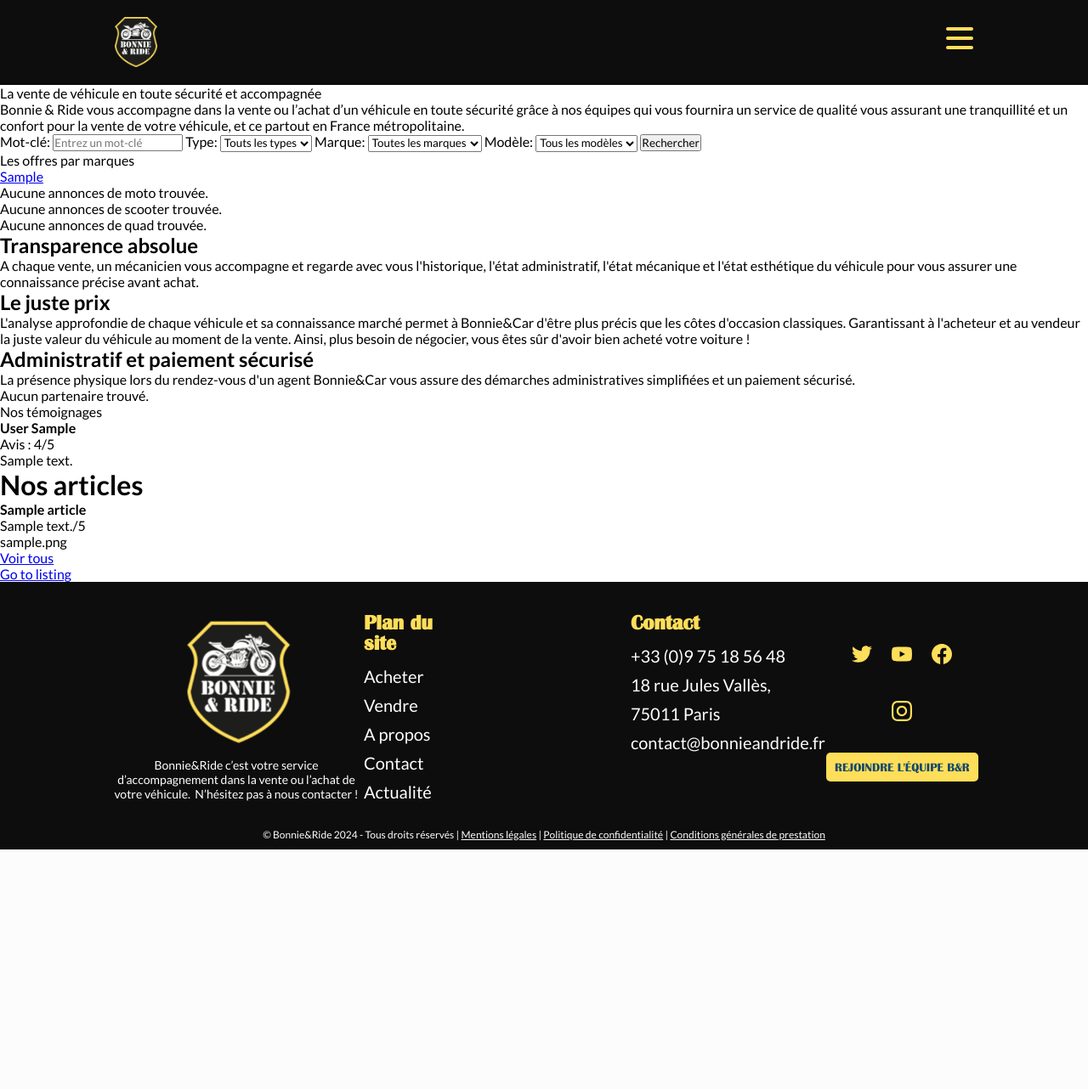
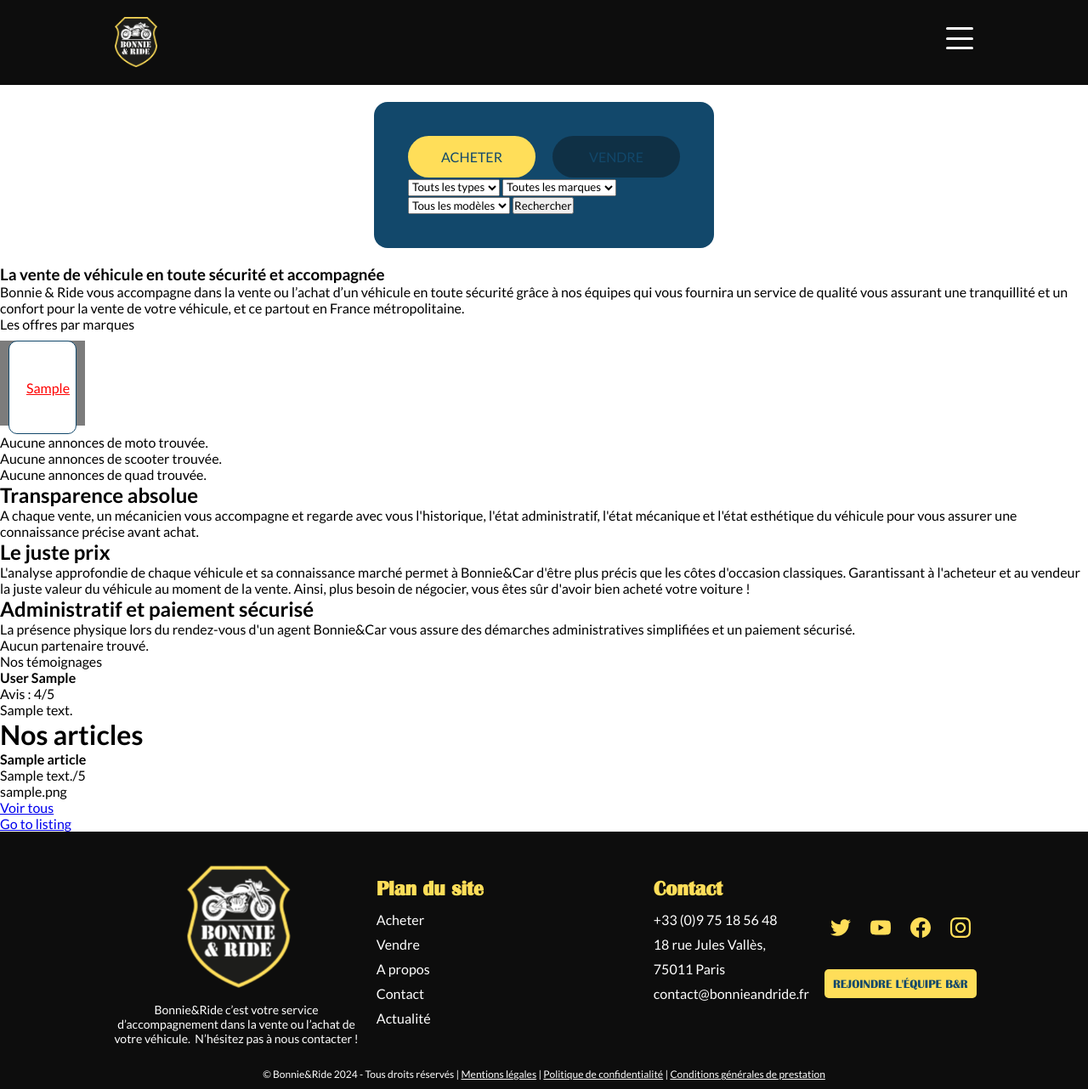
Before and after one commit to quentinLourenco/bonnie-car, a PHP site: page / in a window 1280 px wide. Shown: the whole page at 85% size. Before the commit the page ends 1000 px from the top, so only its background shows below. Run offline with PHP 8.4, Linux system fonts and the light colour scheme; tables that the repository leaves empty or names only in its code hold one stand-in row (values such as "Sample post").

Commit message:
Add style

```diff
--- a/public/css/style.css
+++ b/public/css/style.css
@@ -13,11 +13,6 @@
     --grey: #7C7C7C;
     --grey-hover: #E9E9E9;
     --red: #E72828;
-}
-
-.no-scroll {
-    overflow: hidden;
-    height: 100%;
 }
 
 *, *::before, *::after {
@@ -122,10 +117,10 @@
 
   .nav-container .hamburger-lines .line {
     display: block;
-    height: 4px;
+    height: 3px;
     width: 100%;
     border-radius: 10px;
-    background: var(--yellow);
+    background: var(--white);
   }
 
   .nav-container .hamburger-lines .line1 {
@@ -200,6 +195,75 @@
 
 }
 
+.container_search {
+  width: 400px;
+  margin: 20px auto;
+  padding: 40px;
+  background-color: var(--blue);
+  border-radius: 16px;
+}
+
+.container_btns {
+width: auto;
+display: flex;
+justify-content: space-between;
+gap: 20px;
+}
+
+.btn-action {
+background-color: rgba(13, 13, 13, 0.395);
+text-align: center;
+width: 100%;
+color: var(--blue);
+font-size: 16px;
+padding: 15px 25px;
+border-radius: 50px;
+text-decoration: none;
+text-transform: uppercase;
+}
+
+.btn-active {
+background-color: var(--yellow);
+color: var(--blue);
+
+}
+
+.container-scroll-x {
+display: flex;
+overflow-x: auto;
+white-space: nowrap;
+padding: 10px 0;
+}
+
+.item-scroll-x {
+flex: 0 0 auto;
+height: 110px;
+line-height: 110px;
+text-align: center;
+background-color: var(--white);
+margin: 0 10px;
+padding: 0 20px;
+border: 1px solid var(--blue);
+border-radius: 10px;
+}
+
+.container-scroll-x::-webkit-scrollbar {
+width: 0;
+height: 0;
+}
+
+.item-scroll-x p {
+white-space: nowrap;
+overflow: hidden;
+text-overflow: ellipsis;
+}
+
+.container-ads-brand {
+width: 100px;
+height: 100px;
+background-color: #7C7C7C;
+color: red;
+}
 
 /*
 .menu {
@@ -256,7 +320,7 @@
 footer a {
     color: var(--white);
     text-decoration: none;
-    font-size: 20px;
+    font-size: 16px;
 }
 
 footer .footer_description p {
--- a/public/includes/header.php
+++ b/public/includes/header.php
@@ -5,16 +5,6 @@
     <title>BonnieAndCar</title>
     <link rel="stylesheet" type = "text/css" href ="../public/css/style.css">
     <script>
-        var checkbox = document.querySelector('.nav-container .checkbox');
-        var body = document.body;
-
-        checkbox.addEventListener('change', function() {
-            if (this.checked) {
-                body.classList.add('no-scroll');
-            } else {
-                body.classList.remove('no-scroll');
-            }
-        });
         // document.addEventListener('DOMContentLoaded', function() {
         //     fetchAllModels();
         // });
--- a/views/home.php
+++ b/views/home.php
@@ -38,14 +38,14 @@
 include_once '../public/includes/header.php';
 ?>
 
-<p>La vente de véhicule en toute sécurité et accompagnée</p>
-<p>Bonnie & Ride vous accompagne dans la vente ou l’achat d’un véhicule en toute sécurité grâce à nos équipes qui vous fournira un service de qualité vous assurant une tranquillité et un confort pour la vente de votre véhicule, et ce partout en France métropolitaine.</p>
+<div class="container_search">
+    <div class="container_btns">
+        <a href="" class="btn-action btn-active">Acheter</a>
+        <a href="" class="btn-action">Vendre</a>
+    </div>
 
     <form action="index.php" method="GET">
         <input type="hidden" name="action" value="search">
-        <label for="keyword">Mot-clé:</label>
-        <input type="text" name="keyword" id="keyword" placeholder="Entrez un mot-clé">
-    <label for="type">Type:</label>
         <select name="type" id="type">
             <option value="">Touts les types</option>
             <option value="moto">Moto</option>
@@ -53,7 +53,6 @@
             <option value="quad">Quad</option>
         </select>
 
-        <label for="brand">Marque:</label>
         <select name="brand" id="brand" onchange="updateModelOptions(event)">
             <option value="">Toutes les marques</option>
             <?php foreach ($brands as $brand): ?>
@@ -61,26 +60,40 @@
             <?php endforeach; ?>
         </select>
 
-
-        <label for="model">Modèle:</label>
         <select name="model" id="model" onchange="updateBrandFromModel(event)">
             <option value="">Tous les modèles</option>
         </select>
 
         <input type="submit" value="Rechercher">
     </form>
+</div>
+
+
+
+<div class="hero">
+    <h3 class="title">La vente de véhicule en toute sécurité et accompagnée</h3>
+    <p class="subtitle">Bonnie & Ride vous accompagne dans la vente ou l’achat d’un véhicule en toute sécurité grâce à nos équipes qui vous fournira un service de qualité vous assurant une tranquillité et un confort pour la vente de votre véhicule, et ce partout en France métropolitaine.</p>
+</div>
+
 
 
     <?php
     if (!empty($brands)) {
         echo "<p>Les offres par marques</p>";
+        ?>
+        <div class="container-scroll-x">
+        <?php
         foreach ($brands as $brand) {
             $marqueUrlEncoded = urlencode($brand['brand']);
-
-        echo "<a href='index.php?action=search&keyword=&type=&brand={$marqueUrlEncoded}&model=&cc_min=&cc_max=&price_min=&price_max=&sort=default'";
-        echo "<p>" . htmlspecialchars($brand['brand']) . "</p>";
-        echo "</a>";
+            ?>
+            <a href="index.php?action=search&keyword=&type=&brand=<?php echo $marqueUrlEncoded; ?>&model=&cc_min=&cc_max=&price_min=&price_max=&sort=default" class="container-ads-brand">
+                <p class="item-scroll-x"><?php echo htmlspecialchars($brand['brand']); ?></p>
+            </a>
+        <?php
         }
+        ?>
+        </div>
+        <?php
     } else {
         echo "<p>Aucune marque trouvée.</p>";
     }
```
Lines whose indentation alone changed are shown as unchanged.
